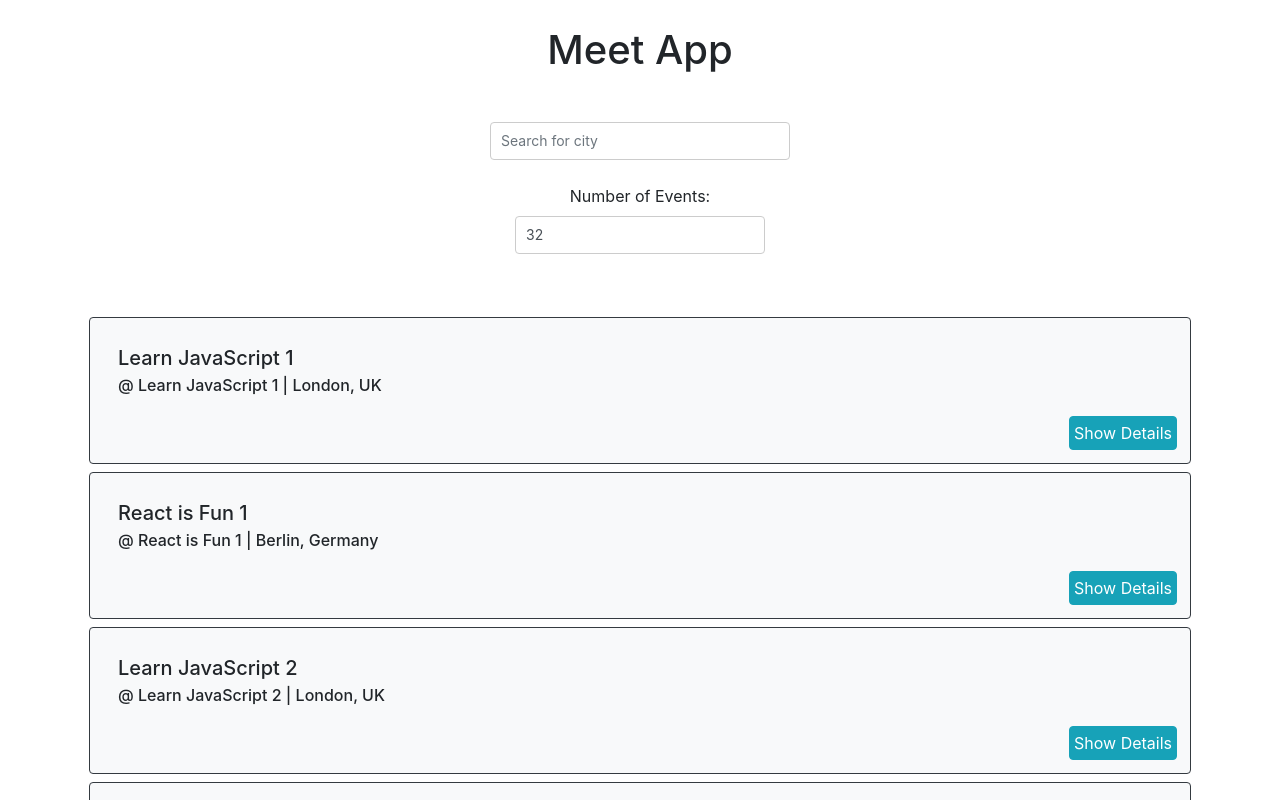
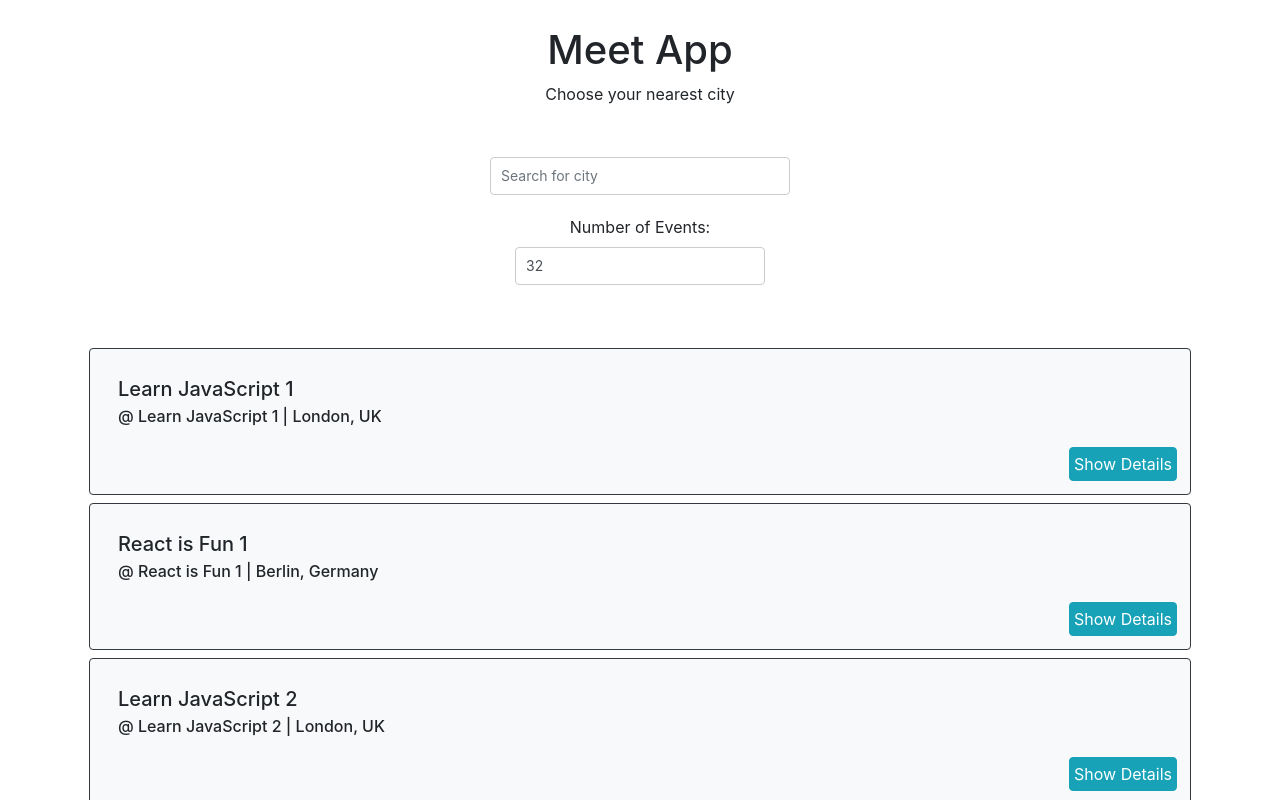
Before and after one commit to joshmou95/Meet-App, a React (Create React App) app: page / in a window 1280 px wide. Shown: the top 800 px of the page. Built offline with nearby package versions, Linux system fonts and the light colour scheme; what atatus-spa would draw is missing.

Commit message:
Added text

```diff
--- a/src/CitySearch.js
+++ b/src/CitySearch.js
@@ -44,10 +44,11 @@ class CitySearch extends Component {
   render() {
     return (
       <Form className="CitySearch">
-        <Form.Text>
-          <InfoAlert text={this.state.infoText} />
+          <Form.Label className="mb-0">Choose your nearest city</Form.Label>
+          <Form.Text>
+            <InfoAlert text={this.state.infoText} />
           </Form.Text>
-        <Form.Group className="search mb-4">
+        <Form.Group className="search mt-2">
           <Form.Control
             type="text"
             className="city"
```
